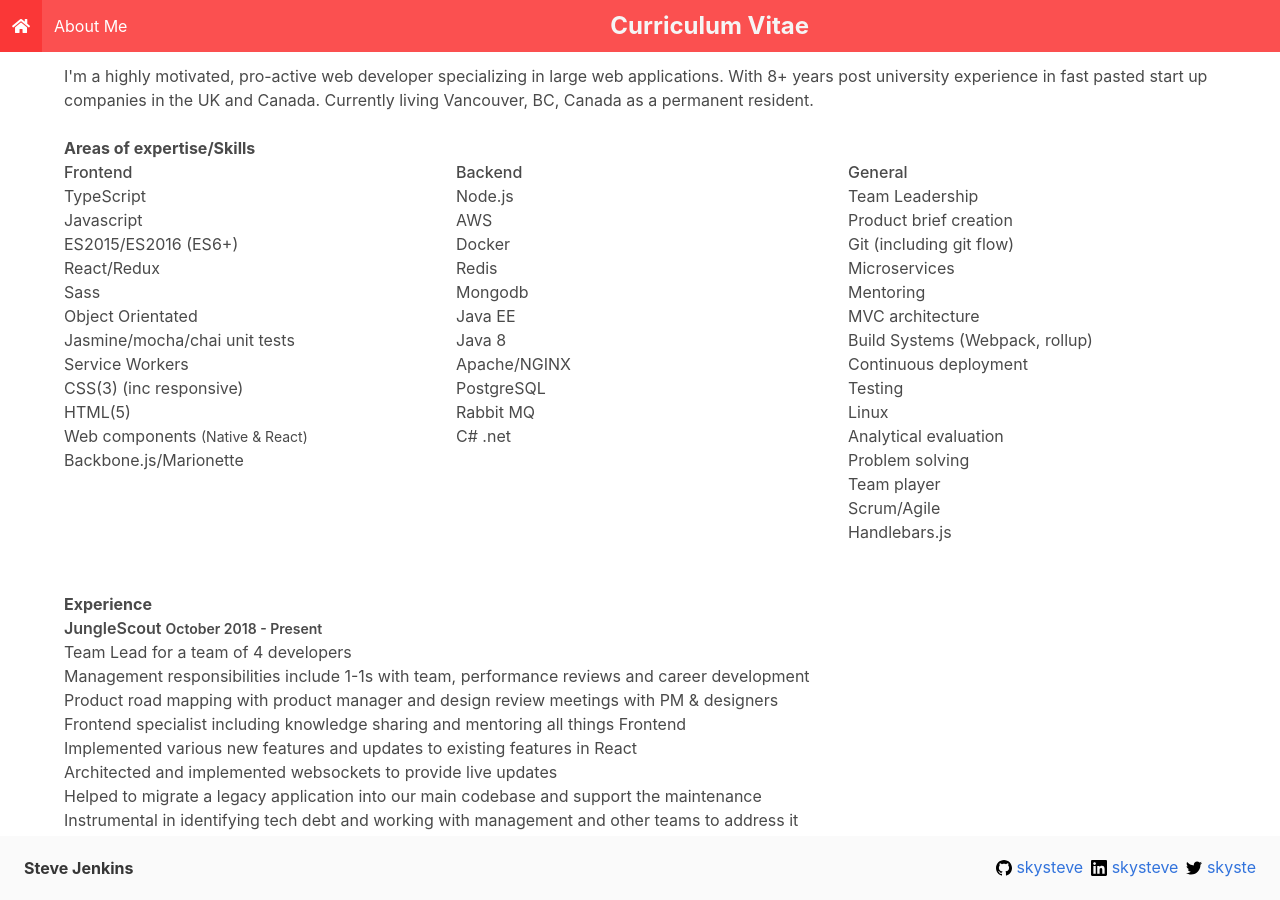
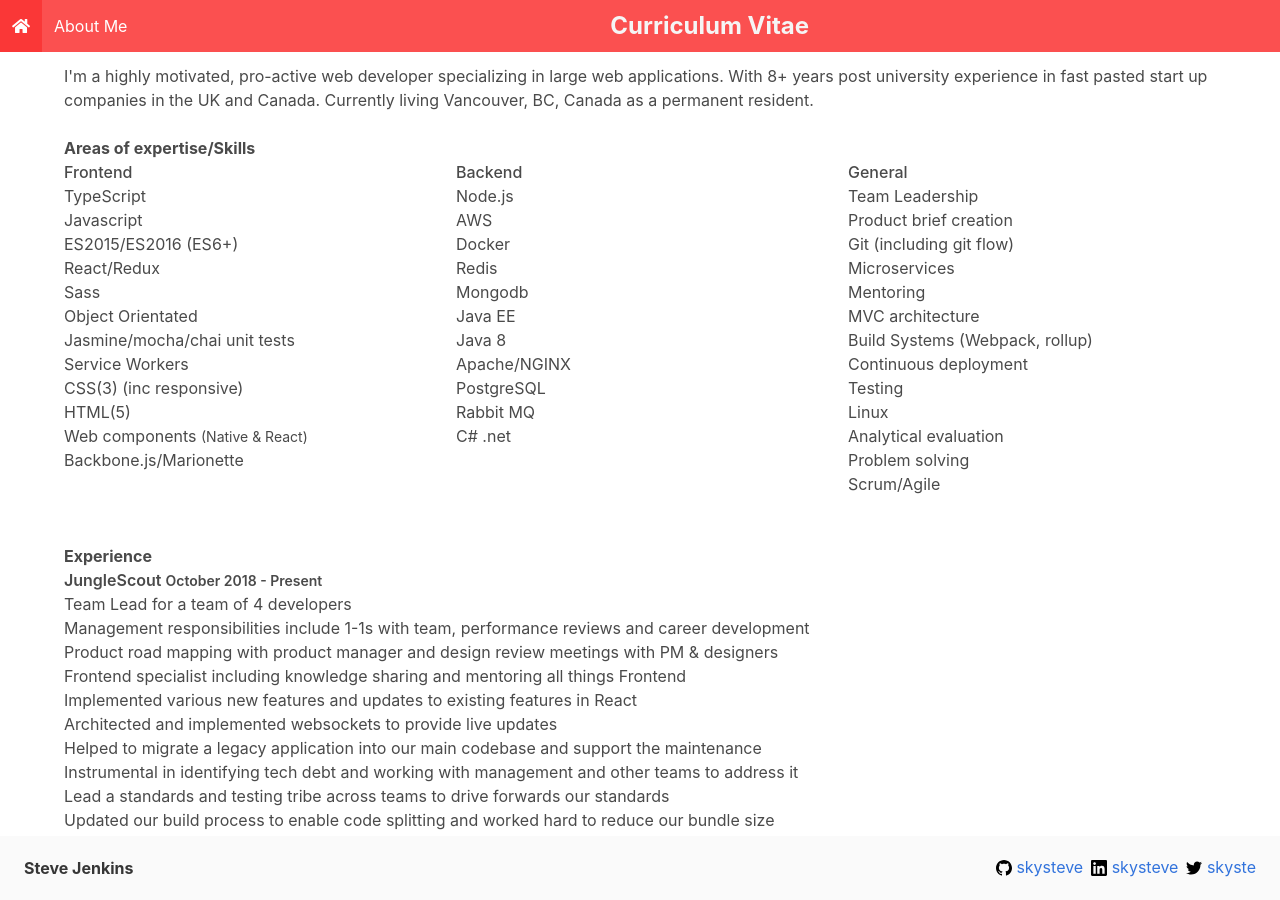
Before and after one commit to skysteve/skysteve.github.io, a Jekyll site: the page built from cv.html, in a window 1280 px wide and 900 px high. Built offline with Jekyll 4.4.1, drawn with Linux system fonts in a browser that asks for light colours; nearby versions of some CDN libraries.

Commit message:
cleanup a little

```diff
--- a/cv.html
+++ b/cv.html
@@ -77,9 +77,7 @@ css: cv
         <li>Linux</li>
         <li>Analytical evaluation</li>
         <li>Problem solving</li>
-        <li>Team player</li>
         <li>Scrum/Agile</li>
-        <li>Handlebars.js</li>
       </ul>
     </div>
   </div>
```
